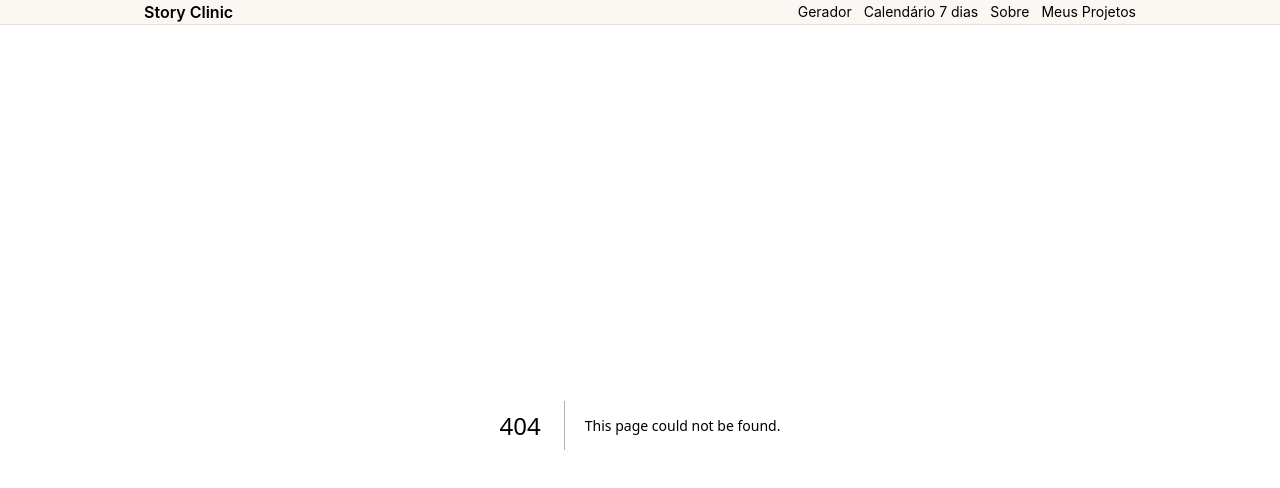
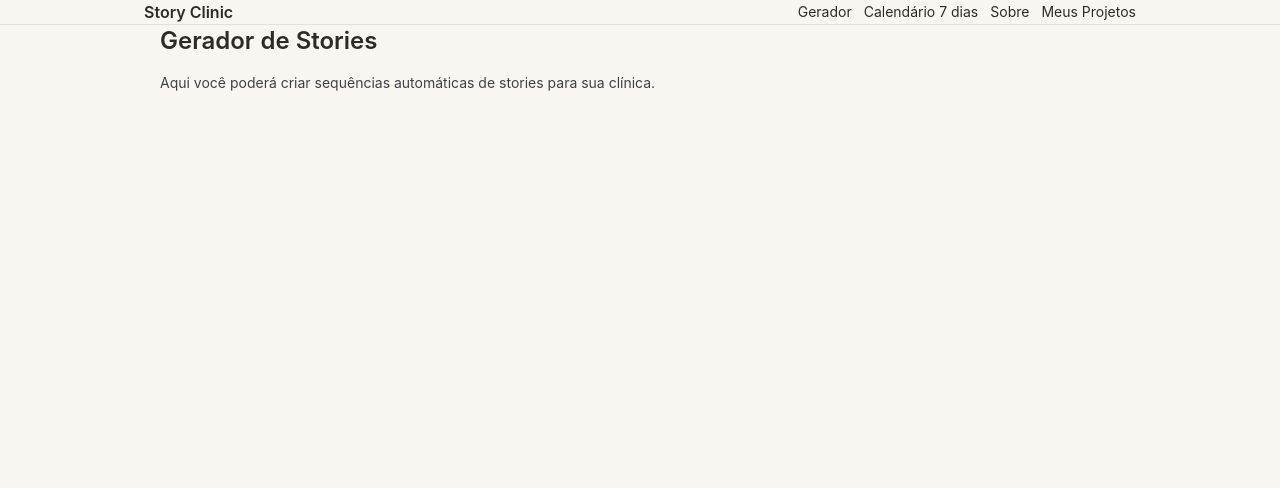
Before and after one commit to junior2612/story-clinic, a Next.js app: page /app/gerador in a window 1280 px wide. Before the commit this address had no page. Shown: the top 488 px of the page. Built offline with nearby package versions, Linux system fonts and the light colour scheme.

Commit message:
Create page.tsx

```diff
--- /dev/null
+++ b/app/app/gerador/page.tsx
@@ -0,0 +1,12 @@
+"use client";
+
+export default function Gerador() {
+  return (
+    <main className="container py-8">
+      <h1 className="text-2xl font-semibold">Gerador de Stories</h1>
+      <p className="mt-4 text-sm text-zinc-700">
+        Aqui você poderá criar sequências automáticas de stories para sua clínica.
+      </p>
+    </main>
+  );
+}
```
